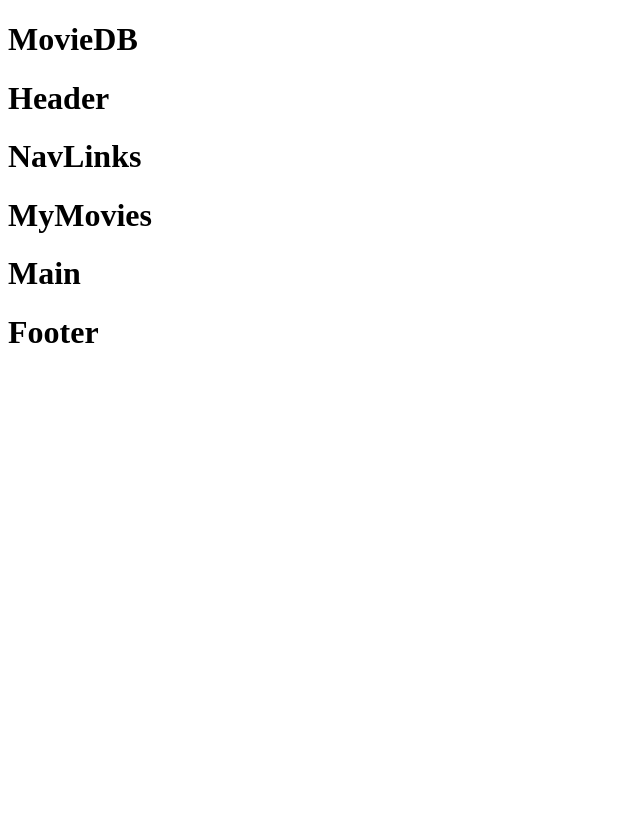
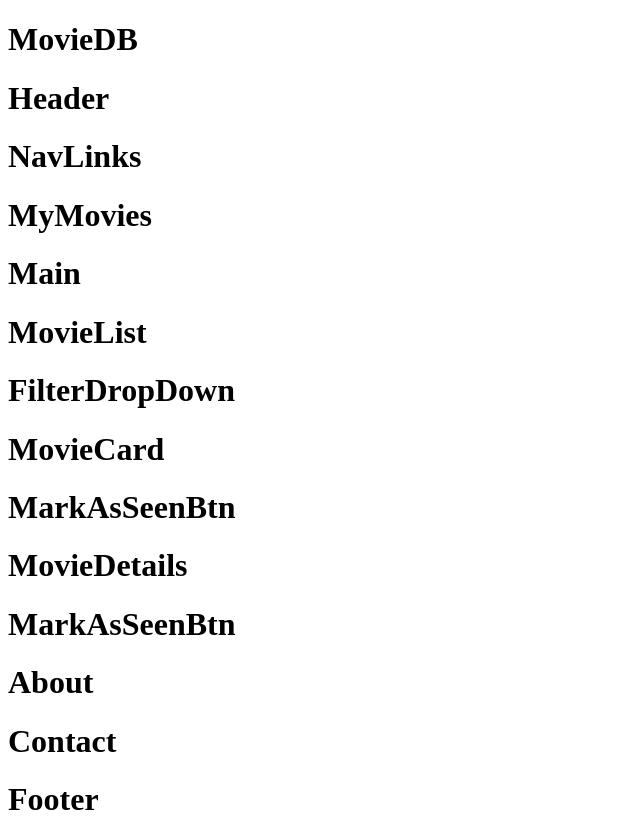
Before and after one commit to johanbry/movieDB-react, a React (Vite) app: page / in a window 1280 px wide. Shown: the whole page, without its empty margins (0-640 px from the left). Before the commit the page ends 800 px from the top, so only its background shows below. Built offline with nearby package versions, Linux system fonts and the light colour scheme.

Commit message:
added components

```diff
--- a/src/components/Main/Main.jsx
+++ b/src/components/Main/Main.jsx
@@ -1,7 +1,16 @@
+import About from "./About/About";
+import Contact from "./Contact/Contact";
+import MovieDetails from "./MovieDetails/MovieDetails";
+import MovieList from "./MovieList/MovieList";
+
 const Main = () => {
   return (
     <div>
       <h1>Main</h1>
+      <MovieList />
+      <MovieDetails />
+      <About />
+      <Contact />
     </div>
   );
 };
```
